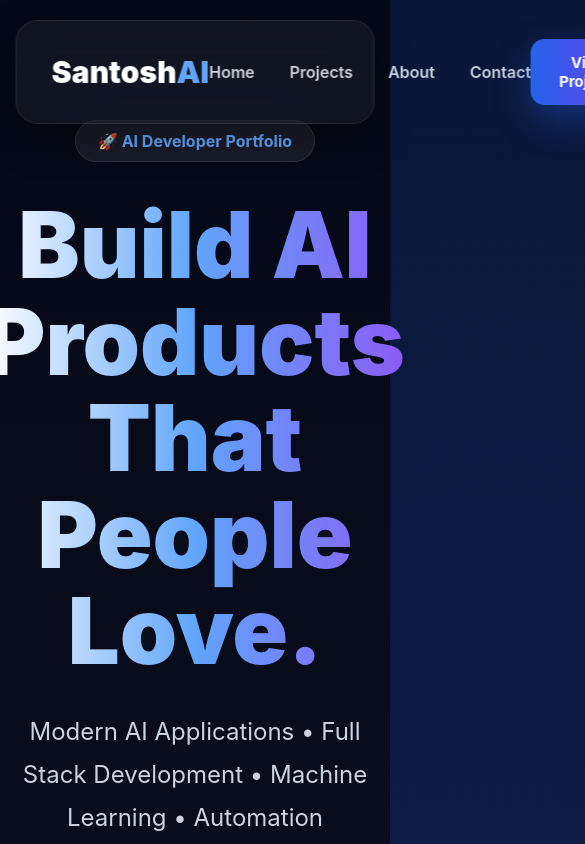
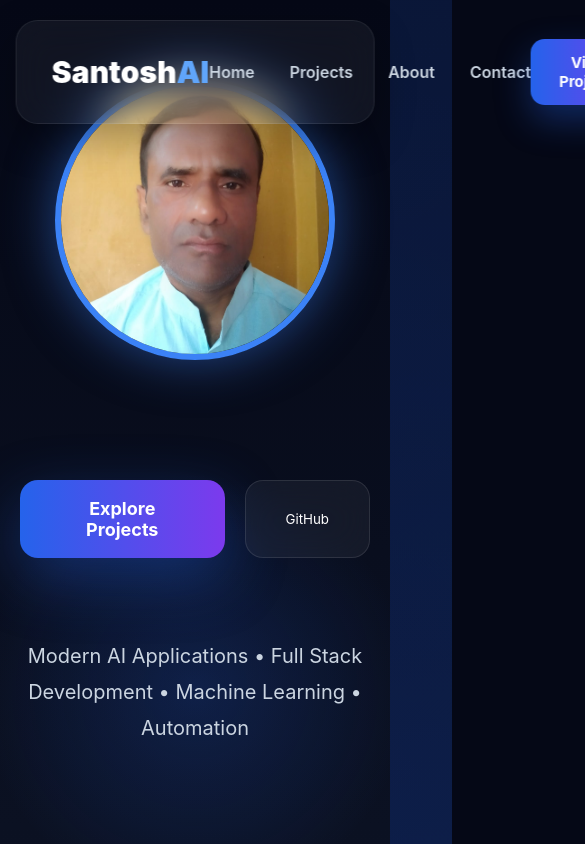
Before and after one commit to santoshml-lab/SantoshAI, a React (Vite) app: page / in a window 390 px wide. Shown: the top 844 px of the page, 585 px wide, since content can reach past the window. Built offline with nearby package versions, Linux system fonts and the light colour scheme.

Commit message:
Update hero.css

```diff
--- a/src/styles/hero.css
+++ b/src/styles/hero.css
@@ -1,121 +1,120 @@
 .hero{
+  min-height:100vh;
+  display:flex;
+  justify-content:space-between;
+  align-items:center;
+  padding:120px 8%;
+  gap:80px;
+  background:
+    radial-gradient(circle,#2563eb33,transparent 30%),
+    linear-gradient(180deg,#050816,#0f172a);
+}
 
-min-height:100vh;
+.hero-left{
+  flex:1;
+}
 
+.hero-right{
+  flex:1;
   display:flex;
-
-flex-direction:column;
-
   justify-content:center;
-
   align-items:center;
-
-text-align:center;
-
-padding:120px 20px;
-
-background:
-
-radial-gradient(circle,#2563eb33,transparent 30%),
-
-linear-gradient(180deg,#050816,#0f172a);
-
 }
 
 .hero-badge{
-
+  display:inline-block;
   padding:10px 22px;
-
   border-radius:999px;
-
   background:rgba(255,255,255,.08);
-
   backdrop-filter:blur(20px);
-
   border:1px solid rgba(255,255,255,.1);
-
   color:#60a5fa;
-
   margin-bottom:35px;
-
   font-weight:700;
-
 }
 
 .hero h1{
-
   font-size:92px;
-
   font-weight:900;
-
   line-height:1.05;
-
-max-width:1000px;
-
   background:linear-gradient(90deg,#ffffff,#60a5fa,#8b5cf6);
-
   -webkit-background-clip:text;
-
   -webkit-text-fill-color:transparent;
-
   margin-bottom:30px;
-
 }
 
 .hero p{
-
   font-size:24px;
-
-max-width:760px;
-
+  max-width:700px;
   color:#cbd5e1;
-
   line-height:1.8;
-
   margin-bottom:50px;
-
 }
 
 .hero-buttons{
-
   display:flex;
-
   gap:20px;
-
 }
 
 .primary-btn{
-
   padding:18px 40px;
-
   background:linear-gradient(90deg,#2563eb,#7c3aed);
-
   color:white;
-
   border:none;
-
   border-radius:18px;
-
   font-size:18px;
-
   font-weight:700;
-
+  cursor:pointer;
   box-shadow:0 20px 60px rgba(37,99,235,.35);
-
 }
 
 .secondary-btn{
+  padding:18px 40px;
+  background:rgba(255,255,255,.05);
+  border:1px solid rgba(255,255,255,.1);
+  color:white;
+  border-radius:18px;
+  backdrop-filter:blur(20px);
+  cursor:pointer;
+}
 
-padding:18px 40px;
+.profile-image{
+  width:380px;
+  height:380px;
+  object-fit:cover;
+  border-radius:50%;
+  border:6px solid #3b82f6;
+  box-shadow:0 0 50px rgba(59,130,246,.5);
+  transition:0.4s;
+}
 
-background:rgba(255,255,255,.05);
+.profile-image:hover{
+  transform:scale(1.05);
+  box-shadow:0 0 80px rgba(59,130,246,.8);
+}
 
-border:1px solid rgba(255,255,255,.1);
+@media(max-width:900px){
+  .hero{
+    flex-direction:column-reverse;
+    text-align:center;
+    padding:80px 20px;
+  }
 
-color:white;
+  .hero-buttons{
+    justify-content:center;
+  }
 
-border-radius:18px;
+  .hero h1{
+    font-size:56px;
+  }
 
-backdrop-filter:blur(20px);
+  .hero p{
+    font-size:20px;
+  }
 
+  .profile-image{
+    width:280px;
+    height:280px;
+    margin-bottom:40px;
   }
+}
```
Lines whose indentation alone changed are shown as unchanged.
